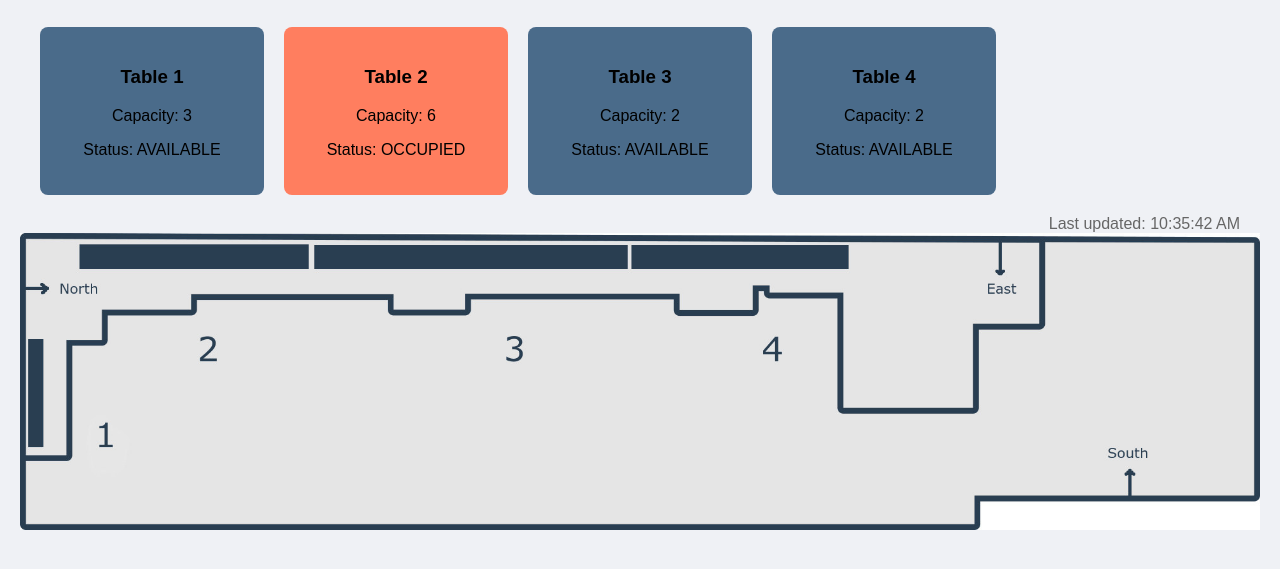
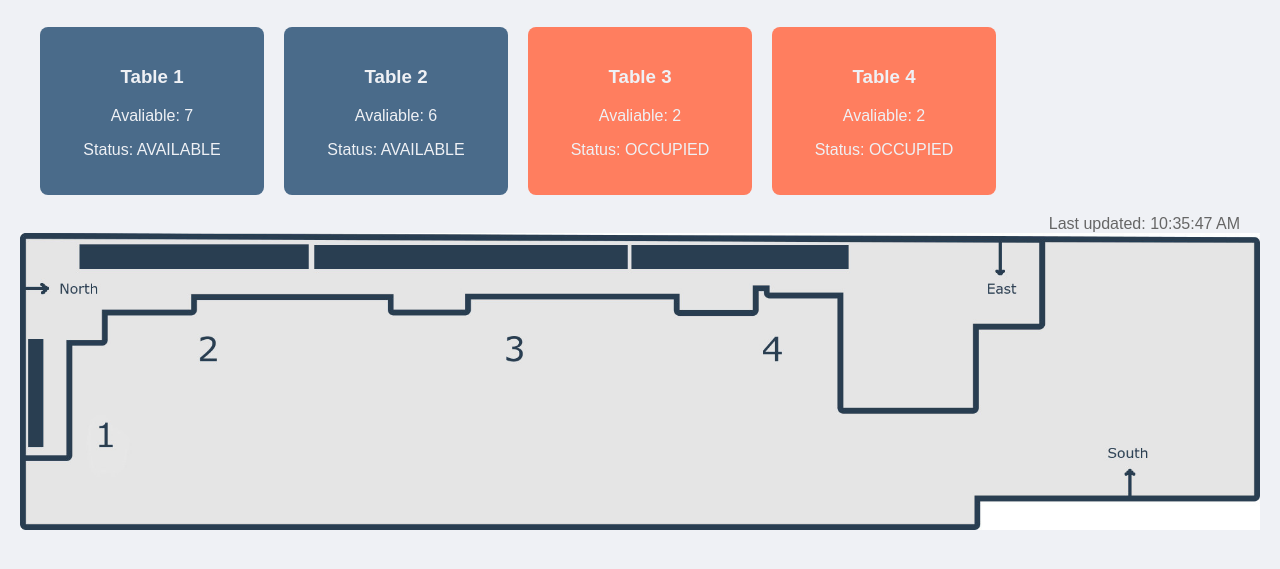
Before and after one commit to leonyang452/Hack-a-bot-2025, a plain HTML site: page main_page.html in a window 1280 px wide. Shown: the part 81-650 px from the top of the page. Drawn offline with Linux system fonts and the light colour scheme.

Commit message:
i forgot to add the files again

```diff
--- a/main_page.html
+++ b/main_page.html
@@ -35,11 +35,11 @@
             text-align: center;
             cursor: pointer;
             transition: transform 0.2s;
+            color: #eff1f5;
         }
 
         .table.available { background-color: var(--available); }
         .table.occupied { background-color: var(--occupied); }
-        .table.reserved { background-color: var(--reserved); }
 
         .status-legend {
             display: flex;
@@ -82,13 +82,12 @@
     <input type="image" src="floorplan-2.jpg" width="100%">
 
     <script>
-        // Mock data - replace with real API calls
-        const tables = [
-            { id: 1, name: "Table 1", status: "available", capacity: 3 },
-            { id: 2, name: "Table 2", status: "occupied", capacity: 6 },
-            { id: 3, name: "Table 3", status: "available", capacity: 2 },
-            { id: 4, name: "Table 4", status: "available", capacity: 2 },
-            // Add more tables...
+        // Table data
+        let tables = [
+            { id: 1, name: "Table 1", status: "available", capacity: 8 },
+            { id: 2, name: "Table 2", status: "available", capacity: 6 },
+            { id: 3, name: "Table 3", status: "occupied", capacity: 2 },
+            { id: 4, name: "Table 4", status: "occupied", capacity: 2 },
         ];
 
         function updateDisplay() {
@@ -100,28 +99,51 @@
                 tableDiv.className = `table ${table.status}`;
                 tableDiv.innerHTML = `
                     <h3>${table.name}</h3>
-                    <p>Capacity: ${table.capacity}</p>
+                    <p>Avaliable: ${table.capacity}</p>
                     <p>Status: ${table.status.toUpperCase()}</p>
-                    `;
+                `;
                 floorPlan.appendChild(tableDiv);
             });
 
-            // Update timestamp
             document.getElementById('lastUpdated').textContent =
                 `Last updated: ${new Date().toLocaleTimeString()}`;
         }
 
+        // Fetch and update capacity
+        function updateTableCapacity() {
+            fetch('./output.json')
+                .then(response => response.json())
+                .then(data => {
+                    // Assuming your JSON returns { person: X }
+                    const remainingCapacity = 8 - data.person;
+
+                    // Update Table 1's capacity
+                    tables = tables.map(table => {
+                        if (table.id === 1) {
+                            return {
+                                ...table,
+                                capacity: remainingCapacity > 0 ? remainingCapacity : 0,
+                                status: remainingCapacity > 3 ? "available" : "occupied"
+                            };
+                        }
+                        return table;
+                    });
+
+                    updateDisplay();
+                })
+                .catch(error => {
+                    console.error('Error fetching data:', error);
+                    document.getElementById('lastUpdated').textContent =
+                        `Error updating data: ${error.message}`;
+                });
+        }
+
         // Initial load
         updateDisplay();
-        simulateRealTimeUpdates();
+
+        // Update every 5 seconds
+        setInterval(updateTableCapacity, 5000);
+        updateTableCapacity(); // Immediate first update
     </script>
-
-    <script>
-        fetch('./output.json')
-            .then(results => results.json())
-            .then(results => console.log(results))
-            console.log(results)
-    </script>
-
 </body>
 </html>
```
